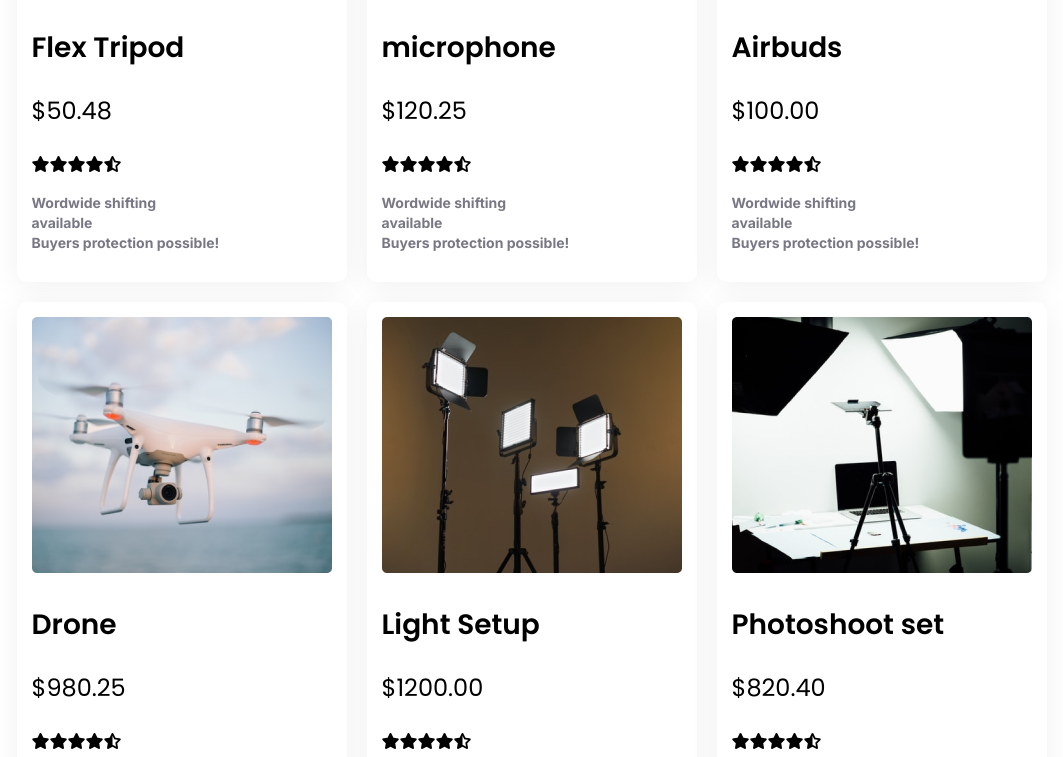
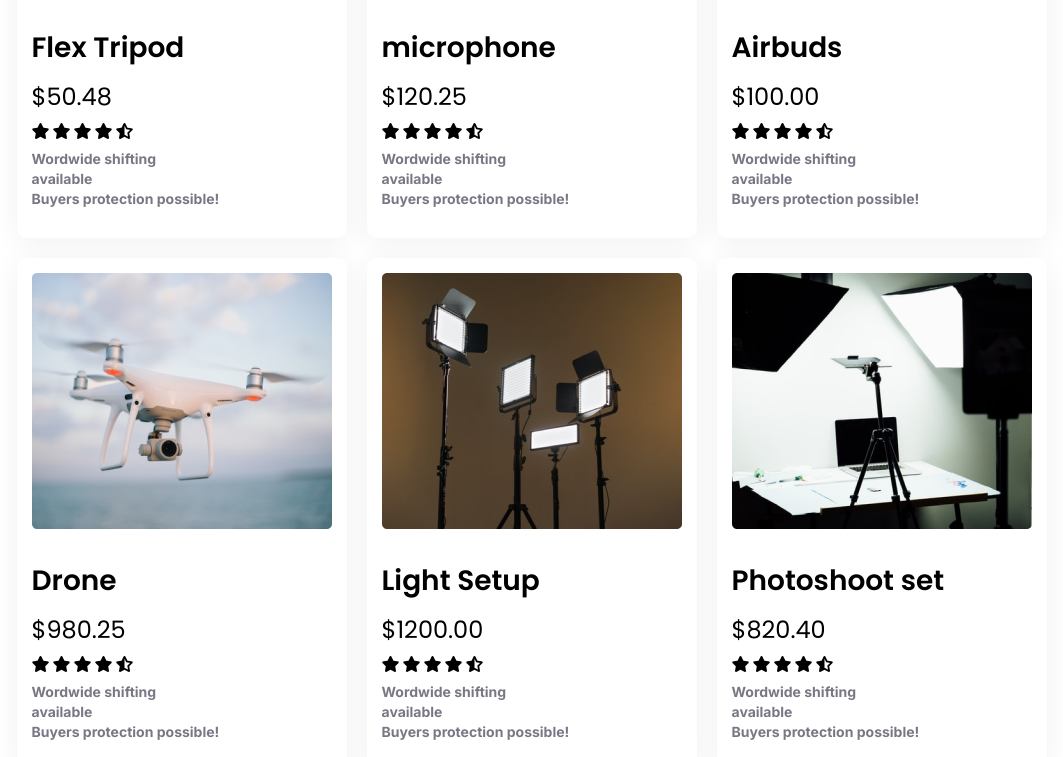
Before and after one commit to Jubair-Riyad/influencer, a plain HTML site: page index.html in a window 1280 px wide. Shown: the part 1299-2056 px from the top of the page, without its empty margins (100-1163 px from the left). Drawn offline with Linux system fonts and the light colour scheme.

Commit message:
xl final

```diff
--- a/mystyles/influencer-gear.css
+++ b/mystyles/influencer-gear.css
@@ -118,12 +118,25 @@ header nav img{
 .product h2{
     font-size: 28px;
     font-weight: 600;
+    margin-bottom: 10px;
 }
 .product h3{
     font-size: 24px;
     font-weight: 400;
+    margin-top: 0px;
+    margin-bottom: 0px;
+}
+.rating{
+    margin-top: 5px;
+    margin-bottom: 0px;
+}
+.rating i{
+    height: 10.3px;
+    width: 11px;
+    padding-right: 10px;
 }
 .product .description{
+    margin-top: 5px;
     font-family: Inter;
     font-size: 14px;
     font-weight: bold;
```
